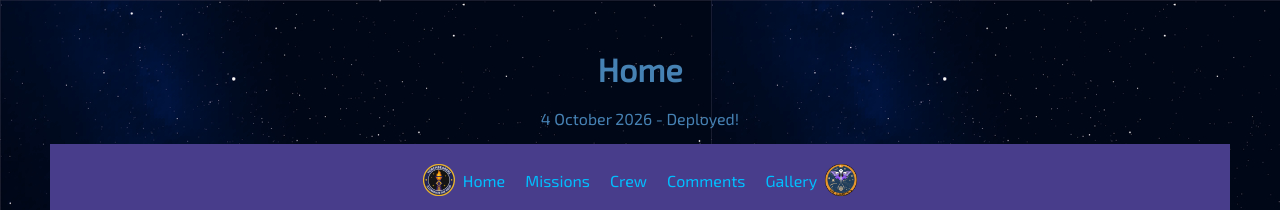
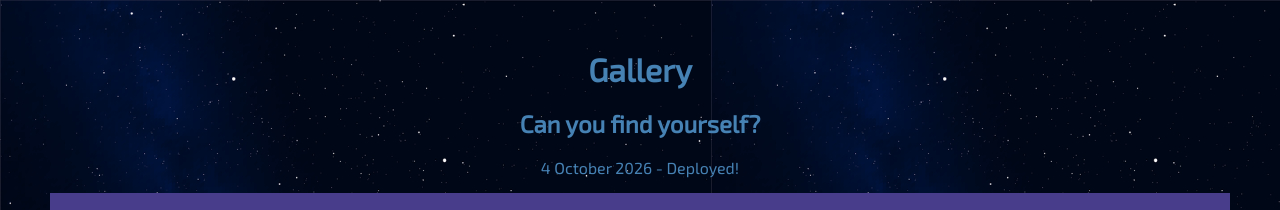
Before and after one commit to EJones35/Lt-Jesse-Bday, a plain HTML site: page gallery.html in a window 1280 px wide. Shown: the top 210 px of the page. Drawn offline with Linux system fonts and the light colour scheme.

Commit message:
Change header title from 'Home' to 'Gallery'

```diff
--- a/gallery.html
+++ b/gallery.html
@@ -14,7 +14,8 @@
 <body>
 	<a class="skip-link" href="#main">Skip to content</a>
 	<header>
-		<h1>Home</h1>
+		<h1>Gallery</h1>
+		<h2>Can you find yourself?</h2>
 		<p class="main-subtitle">4 October 2026</p>
 	</header>
 	<nav class="general">
```
